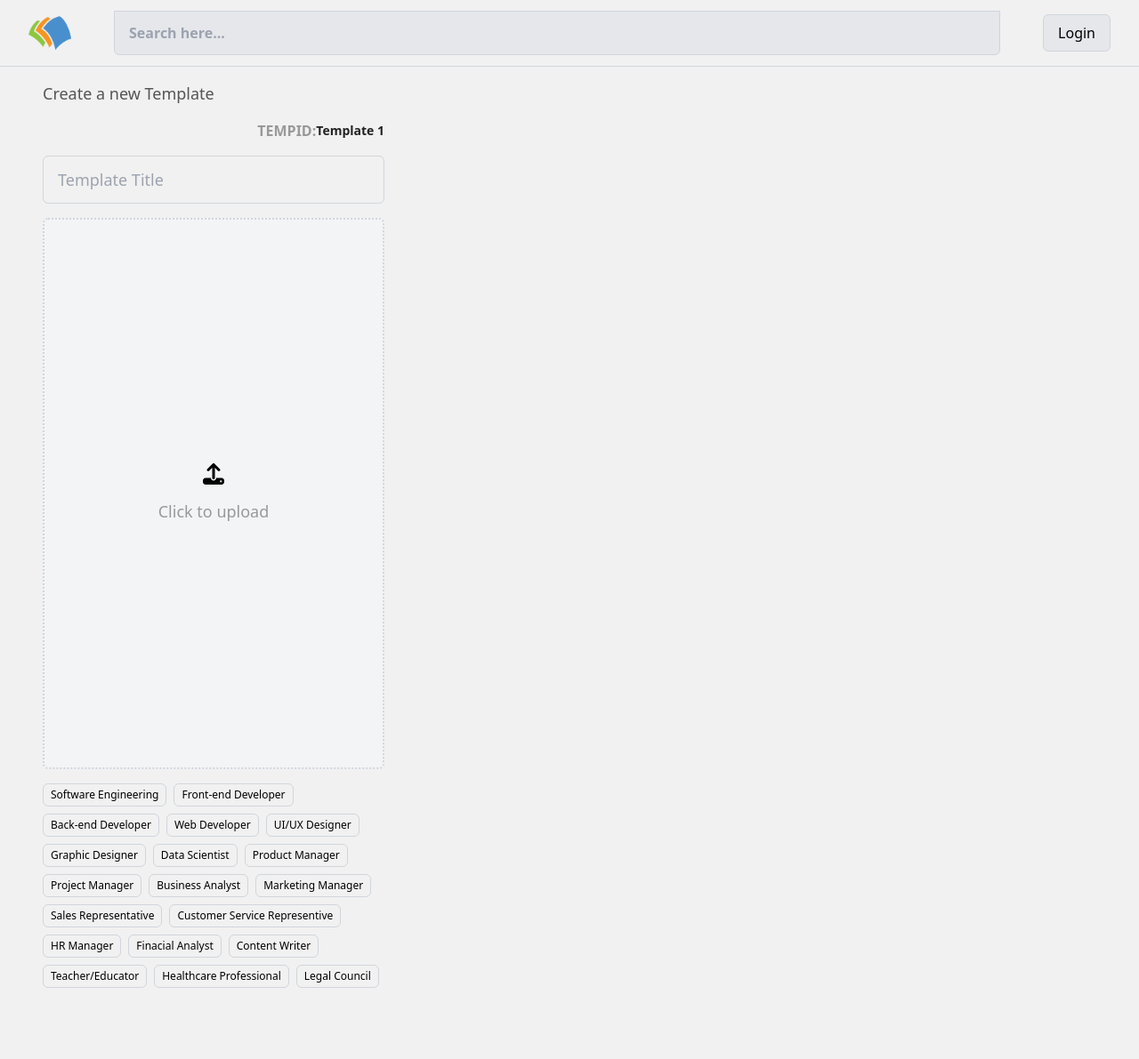
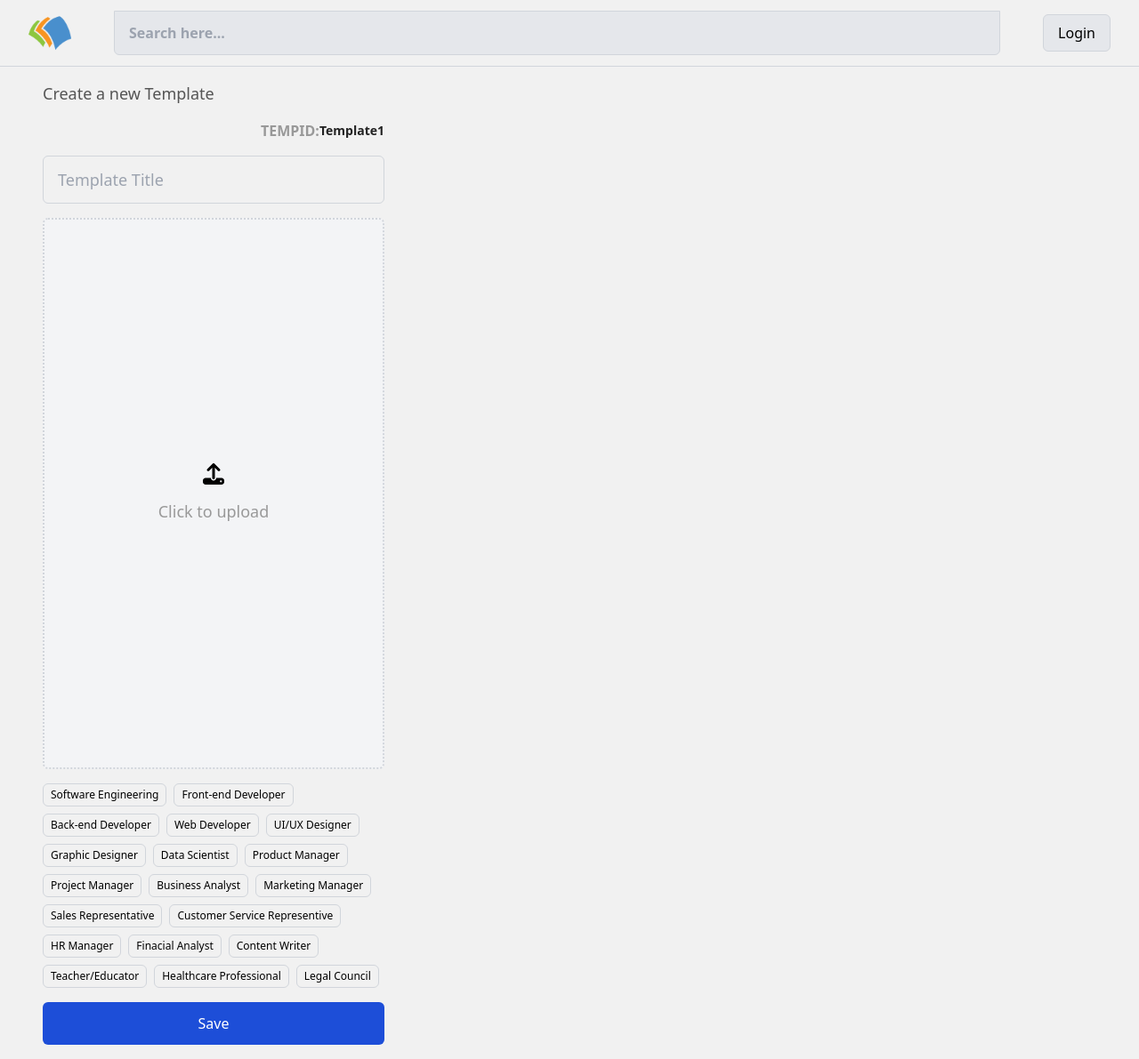
Before and after one commit to TheSoftNode/Resume, a React (Vite) app: page /template/create in a window 1280 px wide. Shown: the whole page at 89% size. Before the commit the page ends 1127 px from the top, so only its background shows below. Built offline with nearby package versions, Linux system fonts and the light colour scheme; no server answers; the database is empty; a web font is replaced by a local one.

Commit message:
Complete saving template to database

```diff
--- a/src/api/index.js
+++ b/src/api/index.js
@@ -1,4 +1,4 @@
-import { doc, onSnapshot, setDoc } from "firebase/firestore";
+import { collection, doc, onSnapshot, orderBy, query, setDoc } from "firebase/firestore";
 import { auth, db } from "../config/firebase.config";
 
 export const getUserDetail = () => {
@@ -36,29 +36,18 @@ export const getUserDetail = () => {
   });
 };
 
+export const getTemplates = () => {
+  return new Promise((resolve, reject) => {
+   const templateQuery = query(
+    collection(db, "templates"),
+    orderBy("timestamp", "asc")
+   );
 
+   const unsubscribe = onSnapshot(templateQuery, (querySnap) => {
+    const templates = querySnap.docs.map((doc) => doc.data());
+    resolve(templates)
+   });
 
-// import { doc, onSnapshot, setDoc } from "firebase/firestore";
-// import { auth, db } from "../config/firebase.config";
-
-// export const getUserDetail = async () => {
-//   try {
-//     const userCred = await auth.onAuthStateChanged();
-//     if (!userCred) {
-//       throw new Error("User is not authenticated");
-//     }
-
-//     const userData = userCred.providerData[0];
-//     const userDocRef = doc(db, "users", userData?.uid);
-
-//     const _doc = onSnapshot(userDocRef);
-//     if (_doc.exists()) {
-//       return _doc.data();
-//     } else {
-//       await setDoc(userDocRef, userData);
-//       return userData;
-//     }
-//   } catch (error) {
-//     throw error;
-//   }
-// };
+   return () => unsubscribe();
+  });
+};
--- /dev/null
+++ b/src/hooks/useTemplates.js
@@ -0,0 +1,28 @@
+import { useQuery } from "react-query"
+import { getTemplates } from "../api"
+
+const useTemplates = () => {
+    const {data, isLoading, isError, refetch} = useQuery(
+        "templates",
+        async () => {
+            try {
+                const templates = await getTemplates()
+                return templates;
+            }
+            catch(err){
+                console.log(err)
+                toast.error("Something went wrong")
+            }
+        },
+        {refetchOnWindowFocus: false}
+    );
+
+    return {
+        data,
+        isError,
+        isLoading,
+        refetch
+    }
+}
+
+export default useTemplates;
--- a/src/pages/CreateTemplate.jsx
+++ b/src/pages/CreateTemplate.jsx
@@ -3,8 +3,10 @@ import React, { useState } from 'react'
 import { FaTrash, FaUpload } from 'react-icons/fa6';
 import { PuffLoader } from 'react-spinners';
 import { toast } from 'react-toastify';
-import { storage } from '../config/firebase.config';
+import { db, storage } from '../config/firebase.config';
 import { initialTags } from '../utils/helpers';
+import { doc, serverTimestamp, setDoc } from 'firebase/firestore';
+import useTemplates from '../hooks/useTemplates';
 
 const CreateTemplate = () => {
     const [formData, setFormData] = useState({
@@ -18,7 +20,13 @@ const CreateTemplate = () => {
       progress: 0
     });
 
-    const [selectedTags, setSelectedTags] = useState([])
+    const [selectedTags, setSelectedTags] = useState([]);
+
+    const {data: templates,
+        isError: templatesIsError,
+        isLoading: templatesIsLoading,
+        refetch: templatesRefetch
+      } = useTemplates()
 
     // Handling input changes
     const handleInputChange = (e) => {
@@ -108,6 +116,42 @@ const CreateTemplate = () => {
       }
     }
 
+    const pushToCloud = async () => {
+      const timestamp = serverTimestamp();
+      const id = `${Date.now()}`
+      const _doc = {
+        _id: id,
+        title: formData.title,
+        imageURL: imageAsset.url,
+        tags: selectedTags,
+        name: templates && templates.length > 0 ?
+        `Template${templates.length + 1}`
+        : "Template1",
+        timestamp: timestamp
+      };
+
+      await setDoc(doc(db, "templates", id), _doc).then(() => {
+        setFormData((prevData) => ({
+          ...prevData,
+          title: "",
+          imageURL: ""
+        }));
+
+        setImageAsset((prevAsset) => ({
+          ...prevAsset,
+          url: null
+        }));
+
+        setSelectedTags([]);
+        templatesRefetch()
+        toast.success("Data pushed to the cloud")
+
+      })
+      .catch(error => {
+        toast.error(`Error: ${error.message}`);
+      })
+    }
+
   return (
     <div className="w-full px-4 lg:px-10 2xl:px-32 py-4 grid grid-cols-1
     lg:grid-cols-12">
@@ -125,7 +169,10 @@ const CreateTemplate = () => {
                 </p>
 
                 <p className="text-sm text-txtDark capitalize font-bold">
-                    Template 1
+                    {templates && templates.length > 0 ?
+                    `Template${templates.length + 1}`
+                    : "Template1"
+                    }
                 </p>
             </div>
 
@@ -214,6 +261,16 @@ const CreateTemplate = () => {
                 </div>
               ))}
             </div>
+
+            {/* button action */}
+            <button
+              type="button"
+              className="w-full bg-blue-700 text-white rounded-md
+              py-3"
+              onClick={pushToCloud}
+            >
+              Save
+            </button>
         </div>
 
         {/* right container */}
```
